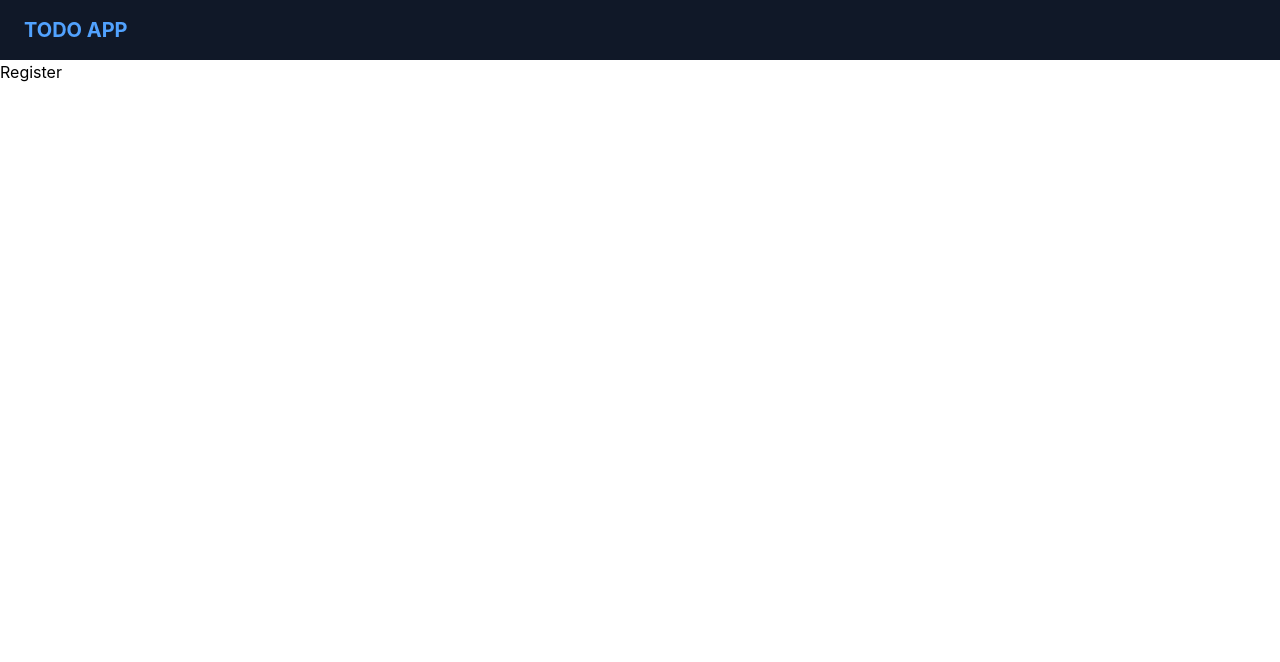
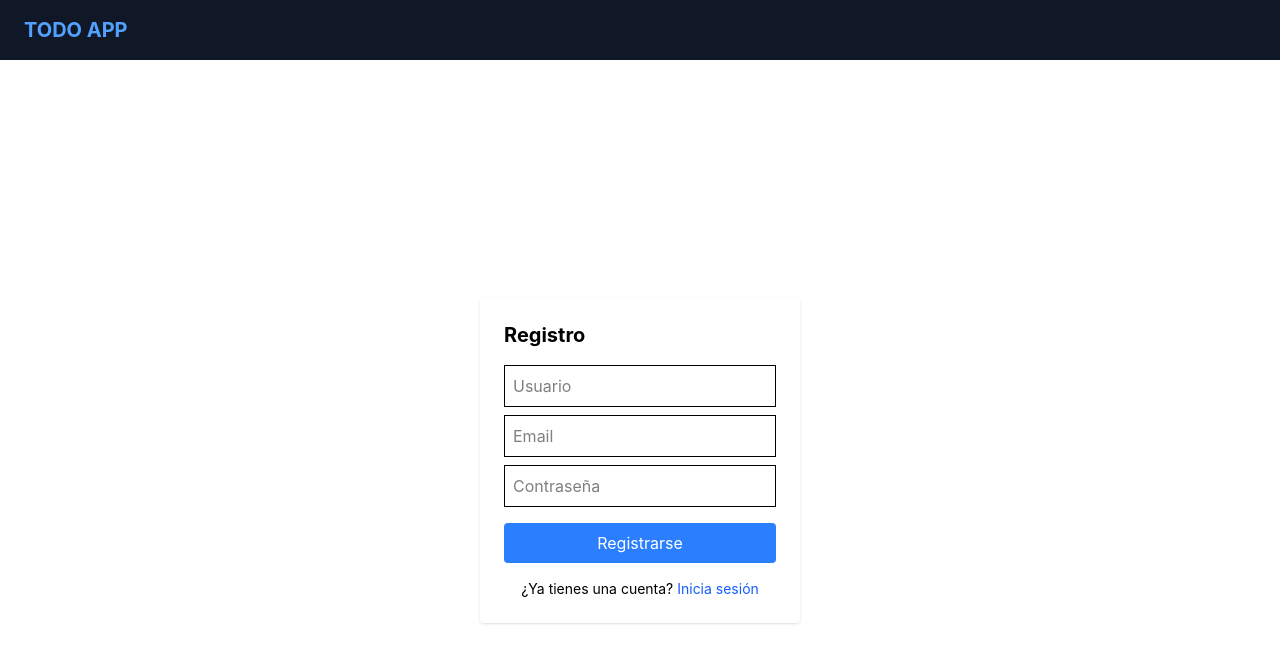
Before and after one commit to Svarium/TODO-APP-ROLLING, a React (Vite) app in the folder frontend/: page /register in a window 1280 px wide. Shown: the top 662 px of the page. Built offline with nearby package versions, Linux system fonts and the light colour scheme; no server answers.

Commit message:
register done

```diff
--- a/frontend/src/pages/Register.jsx
+++ b/frontend/src/pages/Register.jsx
@@ -1,8 +1,72 @@
-import React from 'react'
+import {useState} from  "react";
+import { useAuth } from '../context/AuthContext';
+import { useNavigate, Link } from 'react-router-dom';
+import {toast} from 'react-hot-toast';
 
 function Register() {
+
+  const [data, setData] = useState({username:"", email:"", password:""})
+  const {register} = useAuth();
+  const navigate = useNavigate();
+
+  const handleChange = (e) => {
+    setData({...data, [e.target.name] : e.target.value})
+  }
+
+  const handleSubmit = async (e) => {
+    e.preventDefault();
+    try {
+      await register(data)
+      toast.success("Registrado correctamente. Revisa tu email 📨");
+      navigate("/login")
+    } catch (err) {
+        const messages = err.response?.data?.error;
+         if(Array.isArray(messages)){
+              messages.forEach((msg) => toast.error(msg))
+            } else {
+              toast.error(messages || "Error al registrarse")
+            }
+    }
+  }
+
+
+
   return (
-    <div>Register</div>
+  <div className="flex justify-center items-center h-screen">
+      <form onSubmit={handleSubmit} className="bg-white p-6 rounded shadow w-80">
+        <h2 className="text-xl font-bold mb-4">Registro</h2>
+        <input
+          type="text"
+          name="username"
+          placeholder="Usuario"
+          className="w-full mb-2 p-2 border"
+          onChange={handleChange}
+        />
+        <input
+          type="email"
+          name="email"
+          placeholder="Email"
+          className="w-full mb-2 p-2 border"
+          onChange={handleChange}
+        />
+        <input
+          type="password"
+          name="password"
+          placeholder="Contraseña"
+          className="w-full mb-4 p-2 border"
+          onChange={handleChange}
+        />
+        <button className="w-full bg-blue-500 text-white p-2 rounded mb-4">
+          Registrarse
+        </button>
+        <p className="text-center text-sm">
+          ¿Ya tienes una cuenta?{" "}
+          <Link to="/login" className="text-blue-600 hover:underline">
+            Inicia sesión
+          </Link>
+        </p>
+      </form>
+    </div>
   )
 }
 
```
